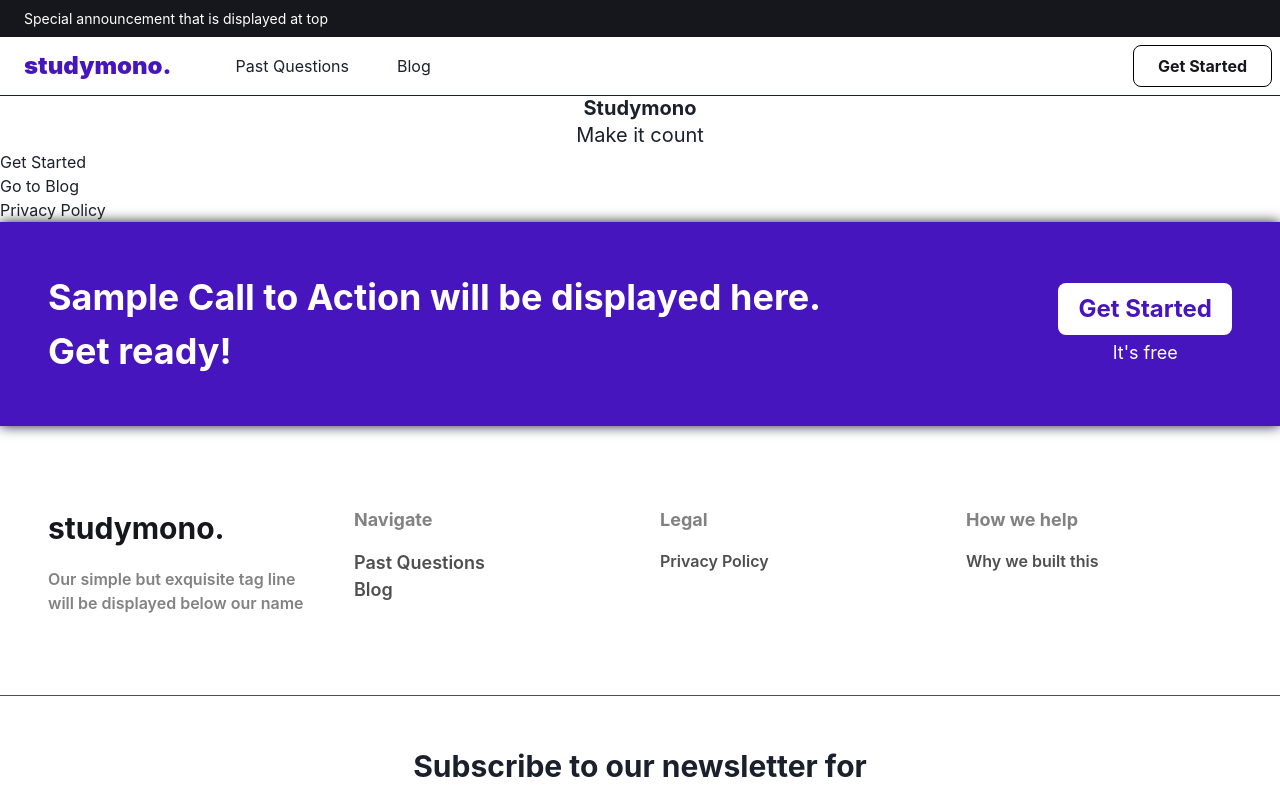
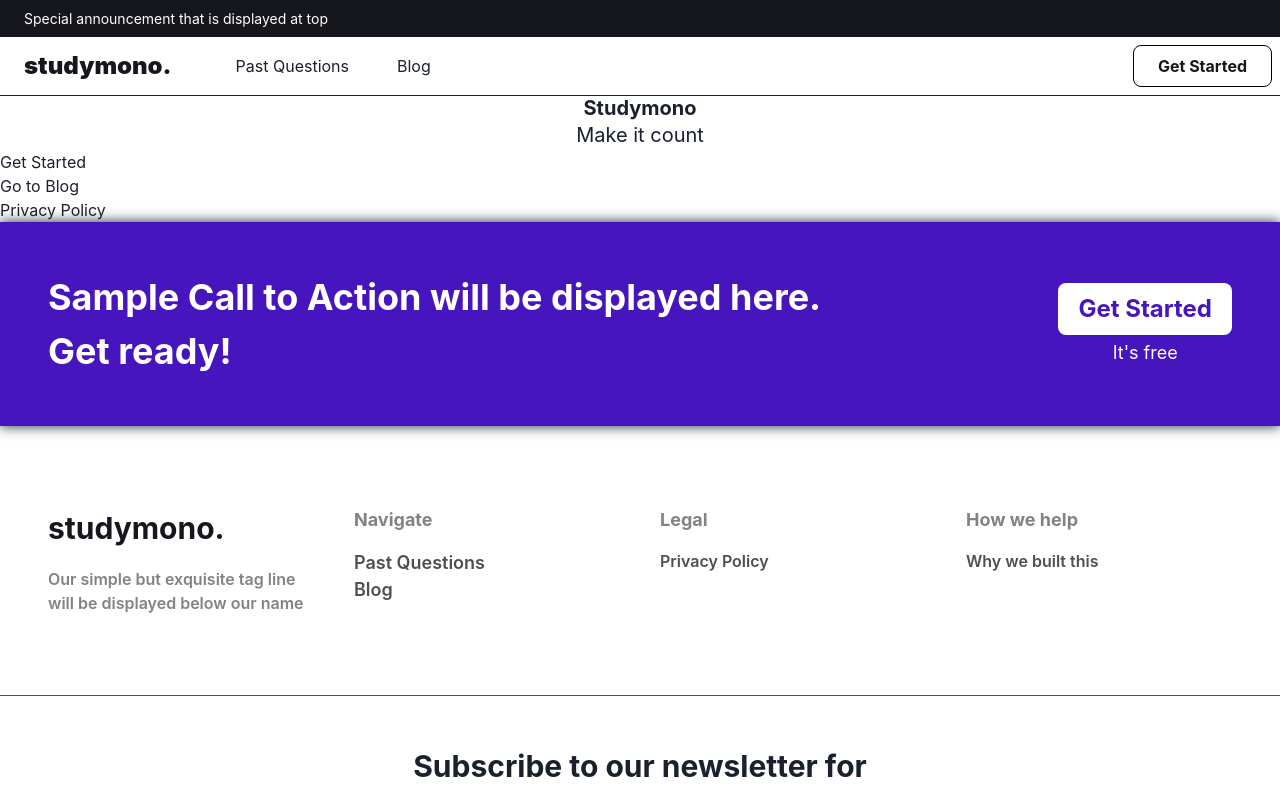
Before and after one commit to okezieuc/studymono-stale, a Next.js app: page / in a window 1280 px wide. Shown: the top 798 px of the page. Built offline with nearby package versions, Linux system fonts and the light colour scheme.

Commit message:
Changed the background color of the heading on pastquestions page

```diff
--- a/src/components/NavBar.js
+++ b/src/components/NavBar.js
@@ -9,7 +9,7 @@ export const NavBar = () => <Box>
 <Box fontSize={["sm", "sm", "md"]} pl={["1", null, "4"]} bg="white" borderBottom="1px solid">
 	<Box p={["1", null, "2"]}>
 		<HStack spacing={["4", null, "12"]}>
-			<Box bg="yellow.2000" color="brand" fontSize="2xl" fontWeight="black" mr={["1", null, "4"]}>
+			<Box color="black" fontSize="2xl" fontWeight="black" mr={["1", null, "4"]}>
 				<Link href="/">
 					studymono.
 				</Link>
--- a/src/pages/pastquestions/[...questionid].js
+++ b/src/pages/pastquestions/[...questionid].js
@@ -25,7 +25,7 @@ const Index = ({ questiondata, otherdata, questionid, dataschema, recommendedPos
   <Box>
 	  	<NavBar />
 
-			<Box bg="gray.200" pt={[12, null, 20]} pb={[12, null, 32]}>
+			<Box bg="tint.200" pt={[12, null, 20]} pb={[12, null, 32]}>
 				<Container maxW="5xl" >
 					<Text fontSize={["sm", null, "xl"]} fontWeight="bold">
 						{ dataschema.exams[questiondata.exam.iv.toUpperCase()] } { questiondata.year.iv } { dataschema.subjects[questiondata.subject.iv.toUpperCase()] }
```
